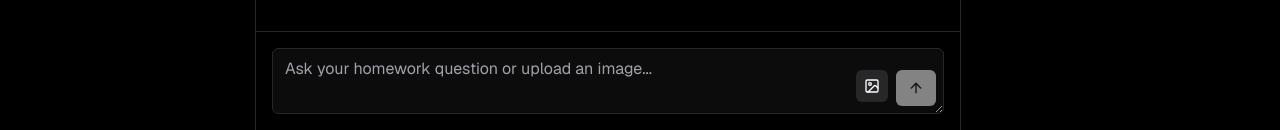
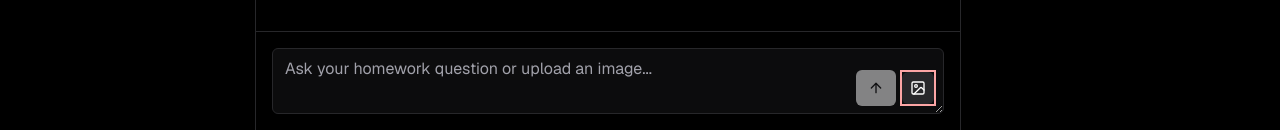
Before and after one commit to ahmadammad908/SciStuAi-main, a Next.js app: page /playground in a window 1280 px wide. Shown: the part 670-800 px from the top of the page. Built offline with nearby package versions, Linux system fonts and the light colour scheme; no server answers.

Commit message:
first commit

```diff
--- a/app/(pages)/playground/page.tsx
+++ b/app/(pages)/playground/page.tsx
@@ -195,7 +195,7 @@ export default function PlaygroundPage() {
 
         // Add user message first
         await append({
-          role:"user",
+          role: "user",
           content: input || "Analyze the image",
           imageUrl: imagePreview
         } as CustomMessage);
@@ -560,7 +560,22 @@ export default function PlaygroundPage() {
                     placeholder="Ask your homework question or upload an image..."
                     className="min-h-[60px] w-full bg-transparent dark:bg-zinc-900/50 border dark:border-zinc-800 border-zinc-200 text-base pr-20"
                   />
-                  <div className="absolute bottom-2 right-2 flex gap-2"> {/* Changed gap-1 to gap-2 */}
+                  <div className="absolute bottom-2 right-2 flex gap-1"> {/* Changed gap-1 to gap-2 */}
+
+
+
+                      <Button
+                        type="submit"
+                        size="sm"
+                        disabled={isLoading || (!input.trim() && !imageFile) || isAutoProcessing}
+                      >
+                        {isAutoProcessing || isImageUploading ? (
+                          <Loader2 className="w-4 h-4 animate-spin" />
+                        ) : (
+                          <ArrowUp className="w-4 h-4" />
+                        )}
+                      </Button>
+                      <div className="border-red-300 border-2">
                       <input
                         type="file"
                         ref={fileInputRef}
@@ -576,18 +591,10 @@ export default function PlaygroundPage() {
                       >
                         <ImageIcon className="w-4 h-4" />
                       </label>
+                    </div>
 
-                  <Button
-                      type="submit"
-                      size="sm"
-                      disabled={isLoading || (!input.trim() && !imageFile) || isAutoProcessing}
-                    >
-                      {isAutoProcessing || isImageUploading ? (
-                        <Loader2 className="w-4 h-4 animate-spin" />
-                      ) : (
-                        <ArrowUp className="w-4 h-4" />
-                      )}
-                    </Button>
+
+
 
                   </div>
 
```
Lines whose indentation alone changed are shown as unchanged.
